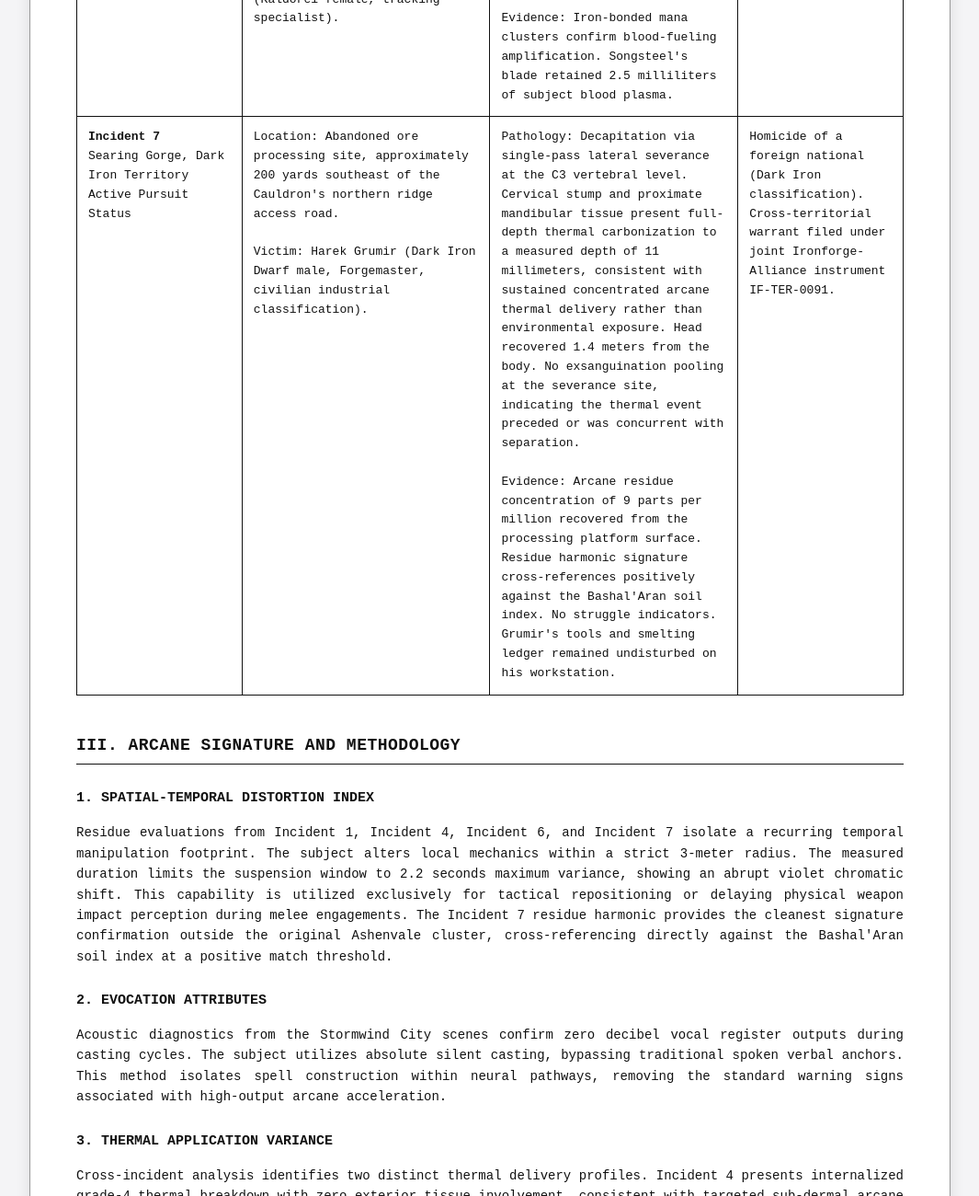
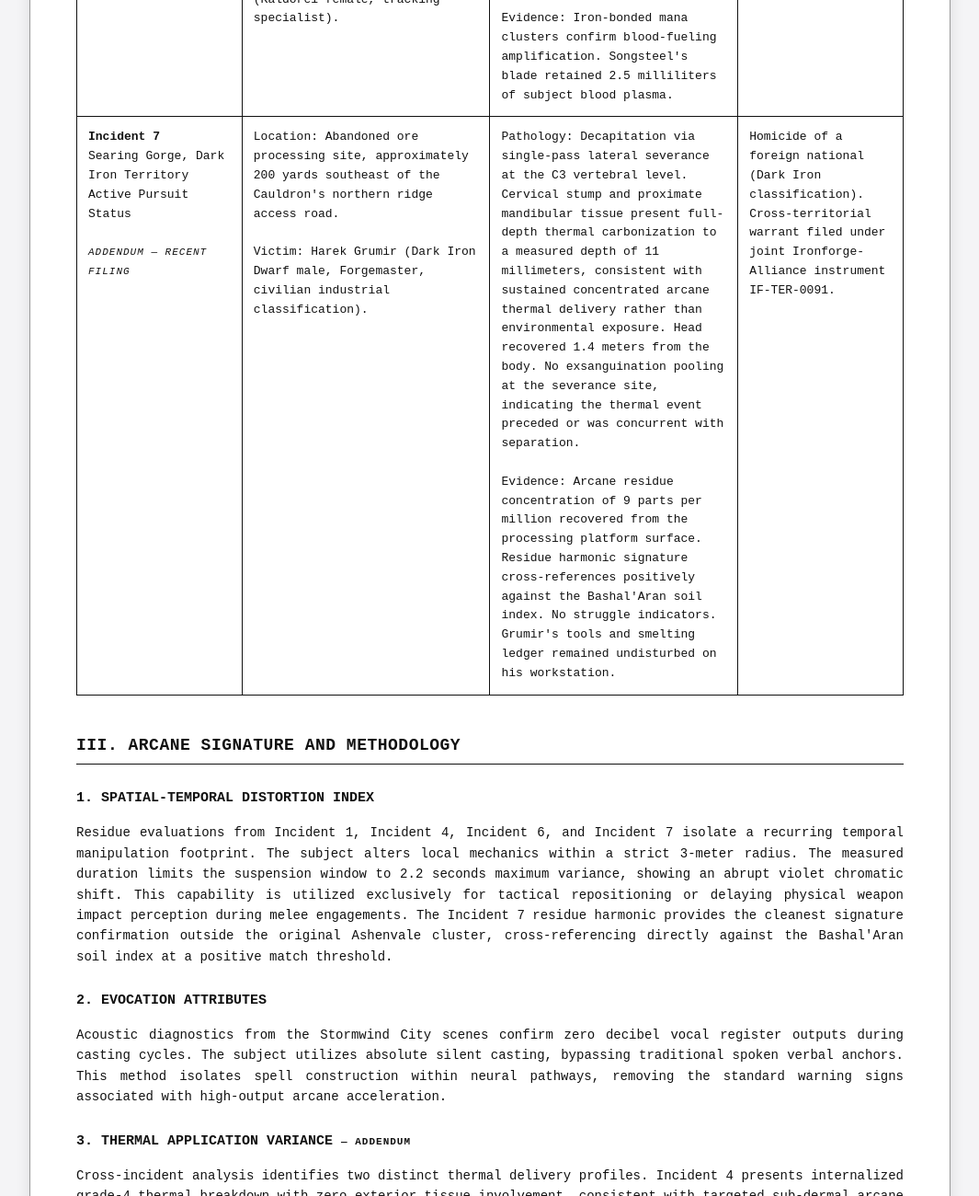
Before and after one commit to Cythisiax/bloodknightmissives, a plain HTML site: page Investigation.html in a window 1280 px wide. Shown: the part 2460-3760 px from the top of the page at 92% size, without its empty margins (107-1172 px from the left). Drawn offline with Linux system fonts and the light colour scheme.

Commit message:
Update Investigation.html

```diff
--- a/Investigation.html
+++ b/Investigation.html
@@ -214,7 +214,7 @@
                 <td>Murder of a Warden in active duty (Aggravated). Highest priority.</td>
             </tr>
             <tr>
-                <td><strong>Incident 7</strong><br>Searing Gorge, Dark Iron Territory<br>Active Pursuit Status</td>
+                <td><strong>Incident 7</strong><br>Searing Gorge, Dark Iron Territory<br>Active Pursuit Status<br><br><em style="font-size:11px; letter-spacing:1px; text-transform:uppercase;">Addendum — Recent Filing</em></td>
                 <td>Location: Abandoned ore processing site, approximately 200 yards southeast of the Cauldron's northern ridge access road.<br><br>Victim: Harek Grumir (Dark Iron Dwarf male, Forgemaster, civilian industrial classification).</td>
                 <td>Pathology: Decapitation via single-pass lateral severance at the C3 vertebral level. Cervical stump and proximate mandibular tissue present full-depth thermal carbonization to a measured depth of 11 millimeters, consistent with sustained concentrated arcane thermal delivery rather than environmental exposure. Head recovered 1.4 meters from the body. No exsanguination pooling at the severance site, indicating the thermal event preceded or was concurrent with separation.<br><br>Evidence: Arcane residue concentration of 9 parts per million recovered from the processing platform surface. Residue harmonic signature cross-references positively against the Bashal'Aran soil index. No struggle indicators. Grumir's tools and smelting ledger remained undisturbed on his workstation.</td>
                 <td>Homicide of a foreign national (Dark Iron classification). Cross-territorial warrant filed under joint Ironforge-Alliance instrument IF-TER-0091.</td>
@@ -229,7 +229,7 @@
     <h3>2. Evocation Attributes</h3>
     <p>Acoustic diagnostics from the Stormwind City scenes confirm zero decibel vocal register outputs during casting cycles. The subject utilizes absolute silent casting, bypassing traditional spoken verbal anchors. This method isolates spell construction within neural pathways, removing the standard warning signs associated with high-output arcane acceleration.</p>
 
-    <h3>3. Thermal Application Variance</h3>
+    <h3>3. Thermal Application Variance <em style="font-size:11px; letter-spacing:1px; text-transform:uppercase; font-style:normal;">— Addendum</em></h3>
     <p>Cross-incident analysis identifies two distinct thermal delivery profiles. Incident 4 presents internalized grade-4 thermal breakdown with zero exterior tissue involvement, consistent with targeted sub-dermal arcane compression directed inward from a fixed entry point. Incident 7 presents the inverse: externally concentrated thermal output sufficient to carbonize dense dwarven cervical tissue to a depth of 11 millimeters, with no recorded internal organ involvement. The two profiles are not contradictory; they indicate calibrated output control rather than a fixed methodology. Operatives should not assume a thermal engagement will present externally visible warning indicators prior to lethality threshold.</p>
 
     <h2>IV. Behavioral and Evasion Tracking</h2>
```
